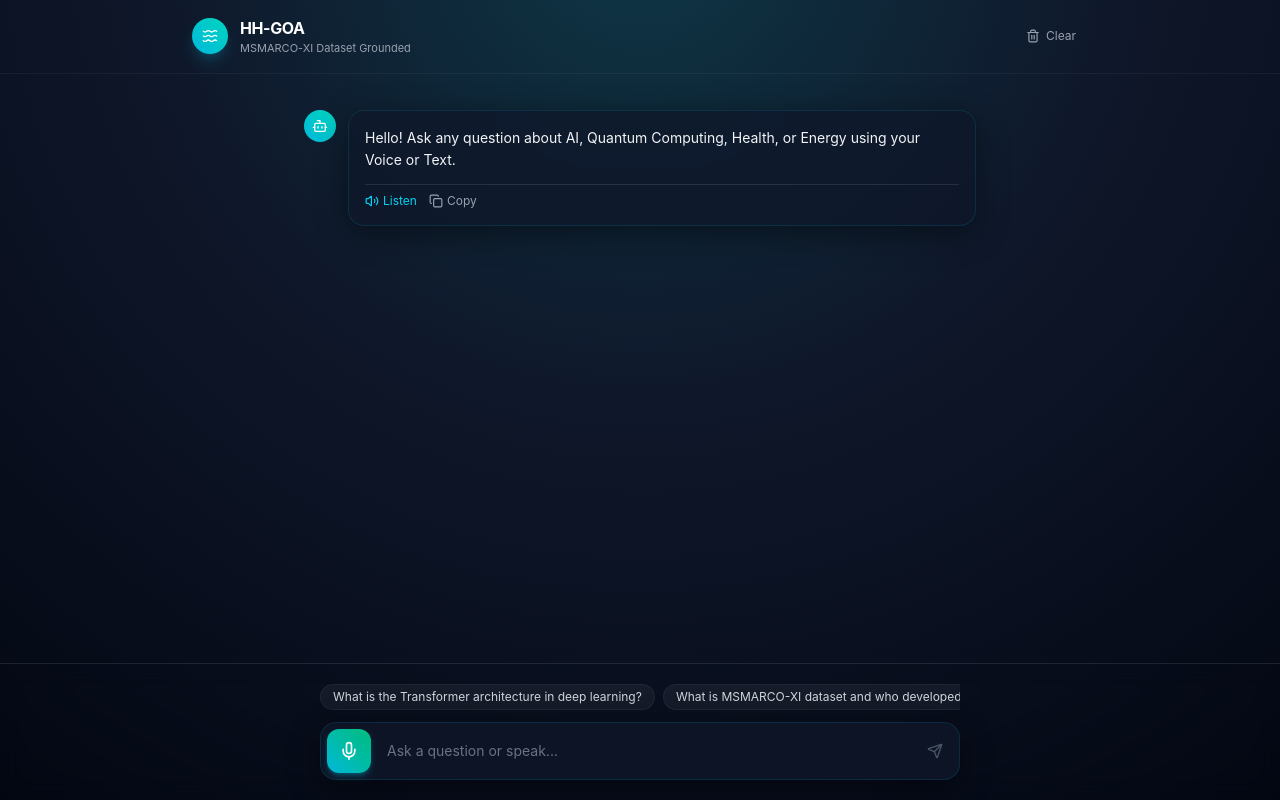
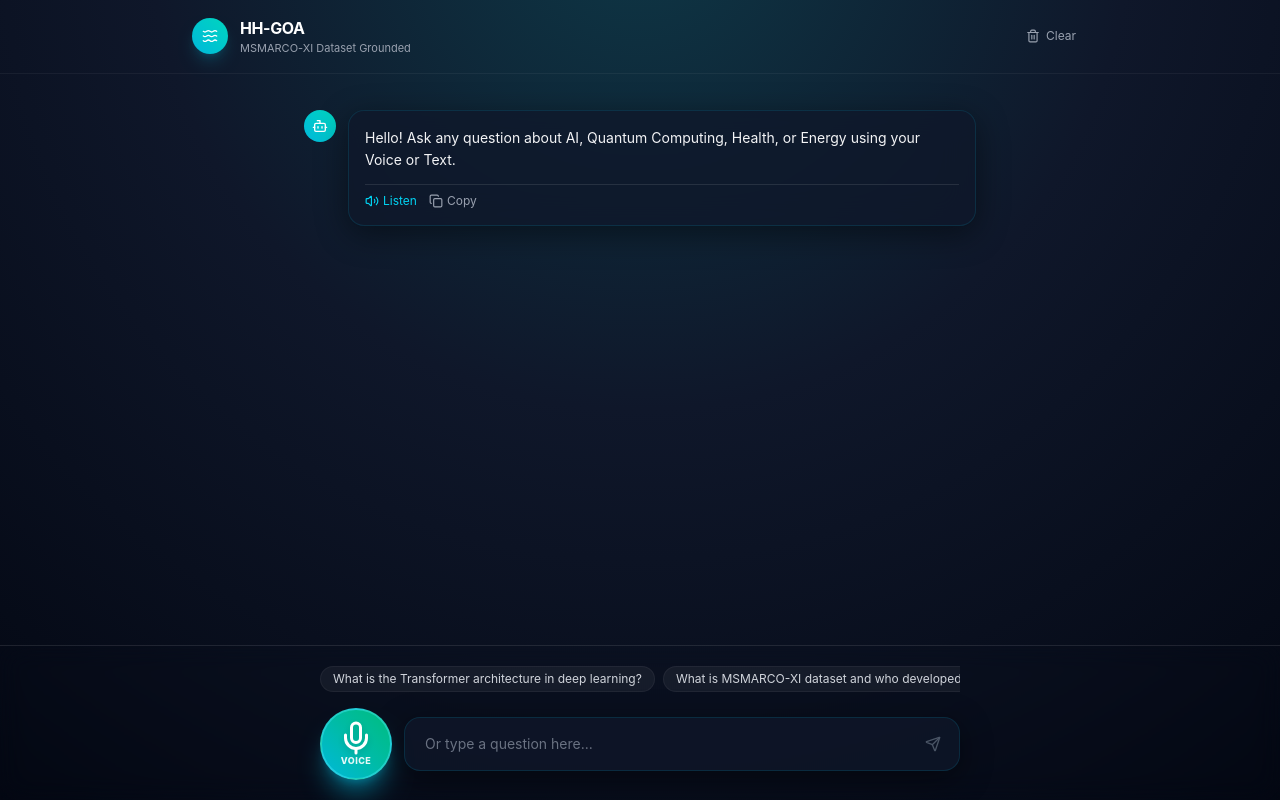
Before and after one commit to kumaran-dee/HH-GOA-2, a React (Vite) app: page / in a window 1280 px wide. Built offline with nearby package versions, Linux system fonts and the light colour scheme.

Commit message:
feat: add prominent BIG VOICE BUTTON in bottom chatbot input dock

```diff
--- a/src/components/HeroVoiceMic.tsx
+++ b/src/components/HeroVoiceMic.tsx
@@ -88,7 +88,7 @@
   }, []);
 
   return (
-    <div className="w-full max-w-2xl mx-auto px-4 py-2 space-y-2">
+    <div className="w-full max-w-2xl mx-auto px-4 py-2 space-y-3">
       {/* Sample Question Chips Bar */}
       <div className="flex items-center space-x-2 overflow-x-auto pb-1 no-scrollbar">
         {SAMPLE_QUERIES.slice(0, 5).map((sample) => (
@@ -103,46 +103,62 @@
         ))}
       </div>
 
-      {/* Interim Voice Preview */}
+      {/* Live Voice Interim Transcript Display */}
       {isRecording && (
         <div className="text-xs text-center text-cyan-300 font-mono italic animate-pulse py-1">
-          🎙️ "{voiceInterimText || `Listening (${recordingSeconds}s)...`}"
+          🎙️ Listening ({recordingSeconds}s)... "{voiceInterimText || 'Speak into your microphone...'}"
         </div>
       )}
 
-      {/* Chatbot Prompt Bar with Embedded Big Mic */}
-      <form onSubmit={handleSubmit} className="relative flex items-center">
-        <div className="relative w-full glass-panel rounded-2xl border border-white/10 focus-within:border-cyan-500/50 shadow-2xl flex items-center p-1.5 space-x-2">
-          {/* Big Voice Mic Orb Button */}
+      {/* Main Input Area with BIG VOICE BUTTON */}
+      <div className="flex items-center space-x-3">
+        {/* PROMINENT BIG VOICE BUTTON */}
+        <div className="relative shrink-0">
+          {isRecording && (
+            <>
+              <span className="absolute -inset-2 rounded-full bg-rose-500/30 animate-ping"></span>
+              <span className="absolute -inset-4 rounded-full bg-rose-500/15 animate-pulse"></span>
+            </>
+          )}
+
           <button
             type="button"
             onClick={handleToggleVoice}
             disabled={isLoading}
-            className={`relative shrink-0 w-11 h-11 rounded-xl flex items-center justify-center transition-all duration-300 shadow-md ${
+            className={`relative z-10 w-16 h-16 sm:w-18 sm:h-18 rounded-full flex flex-col items-center justify-center transition-all duration-300 transform hover:scale-105 active:scale-95 shadow-xl border-2 ${
               isRecording
-                ? 'bg-rose-500 text-white animate-pulse shadow-rose-500/50'
-                : 'bg-gradient-to-tr from-cyan-500 via-teal-500 to-emerald-500 text-white shadow-cyan-500/30 hover:scale-105'
+                ? 'bg-gradient-to-tr from-rose-600 via-pink-600 to-amber-500 border-rose-300/50 text-white shadow-rose-500/50 animate-pulse'
+                : 'bg-gradient-to-tr from-cyan-500 via-teal-500 to-emerald-500 border-cyan-300/40 text-white shadow-cyan-500/40 hover:border-cyan-200'
             }`}
-            title={isRecording ? 'Stop Recording' : 'Speak Question'}
+            title={isRecording ? 'Stop Voice Recording' : 'Push to Speak (Voice Input)'}
           >
-            {isRecording ? <MicOff className="w-5 h-5" /> : <Mic className="w-5 h-5" />}
+            {isRecording ? (
+              <MicOff className="w-8 h-8 sm:w-9 sm:h-9 text-white animate-bounce" />
+            ) : (
+              <Mic className="w-8 h-8 sm:w-9 sm:h-9 text-white drop-shadow-md" />
+            )}
+            <span className="text-[9px] font-extrabold uppercase tracking-wider text-white/90 -mt-0.5">
+              {isRecording ? `${recordingSeconds}s` : 'Voice'}
+            </span>
           </button>
+        </div>
 
-          {/* Text Input Field */}
+        {/* Text Input Dock beside the Big Mic Button */}
+        <form onSubmit={handleSubmit} className="flex-1">
+          <div className="relative glass-panel rounded-2xl border border-white/10 focus-within:border-cyan-500/50 shadow-2xl flex items-center p-2">
             <input
               type="text"
               value={inputText}
               onChange={(e) => setInputText(e.target.value)}
-            placeholder="Ask a question or speak..."
+              placeholder="Or type a question here..."
               disabled={isLoading}
-            className="flex-1 py-2 px-2 bg-transparent text-sm text-gray-100 placeholder-gray-500 focus:outline-none"
+              className="w-full py-2 px-3 bg-transparent text-sm text-gray-100 placeholder-gray-500 focus:outline-none"
             />
 
-          {/* Send Button */}
             <button
               type="submit"
               disabled={!inputText.trim() || isLoading}
-            className={`p-2.5 rounded-xl transition ${
+              className={`p-2.5 rounded-xl transition shrink-0 ${
                 !inputText.trim() || isLoading
                   ? 'text-gray-600 cursor-not-allowed'
                   : 'bg-cyan-500 hover:bg-cyan-400 text-dark-950 font-bold shadow-md shadow-cyan-500/20'
@@ -154,5 +170,6 @@
           </div>
         </form>
       </div>
+    </div>
   );
 };
```
Lines whose indentation alone changed are shown as unchanged.
